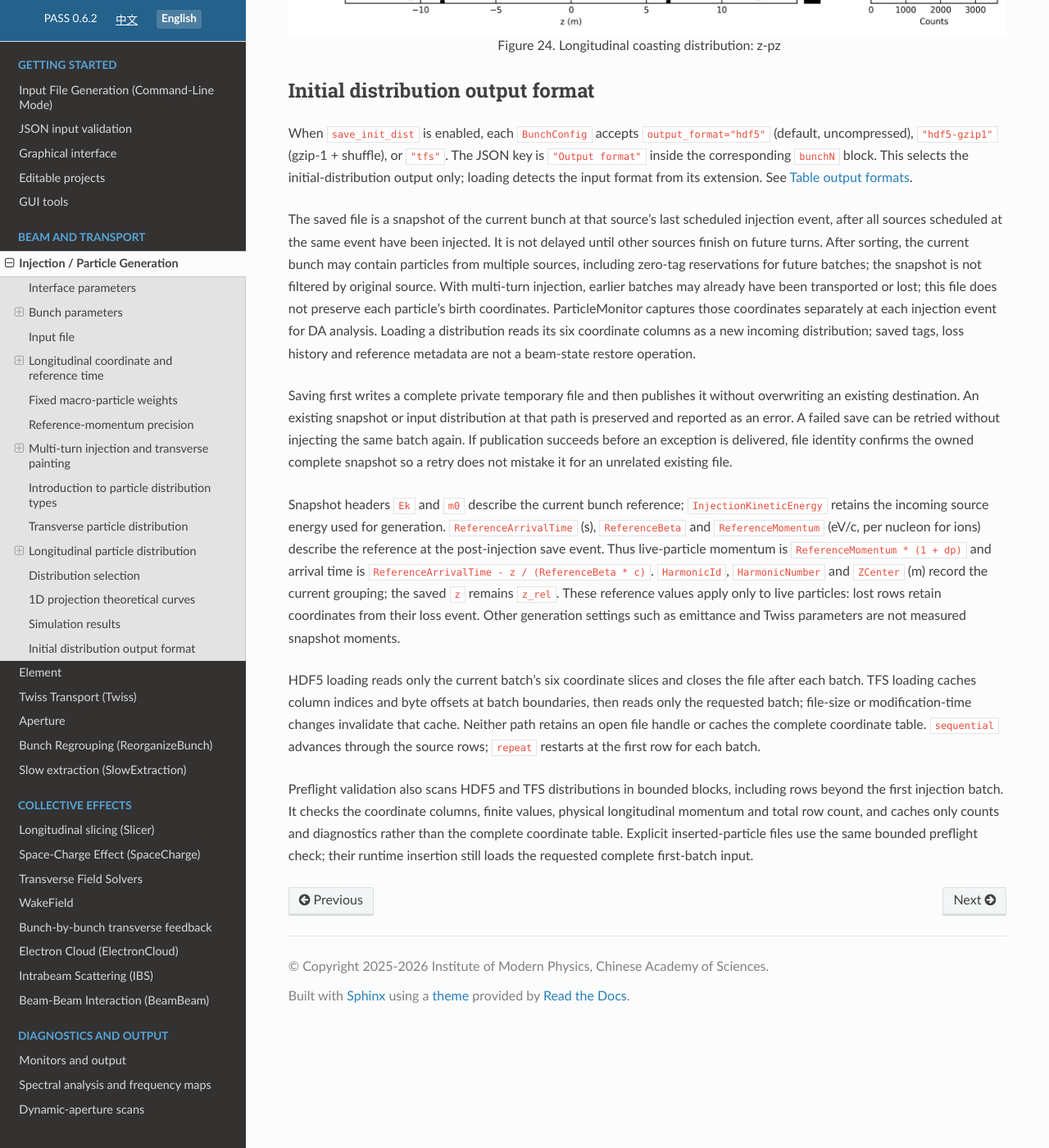
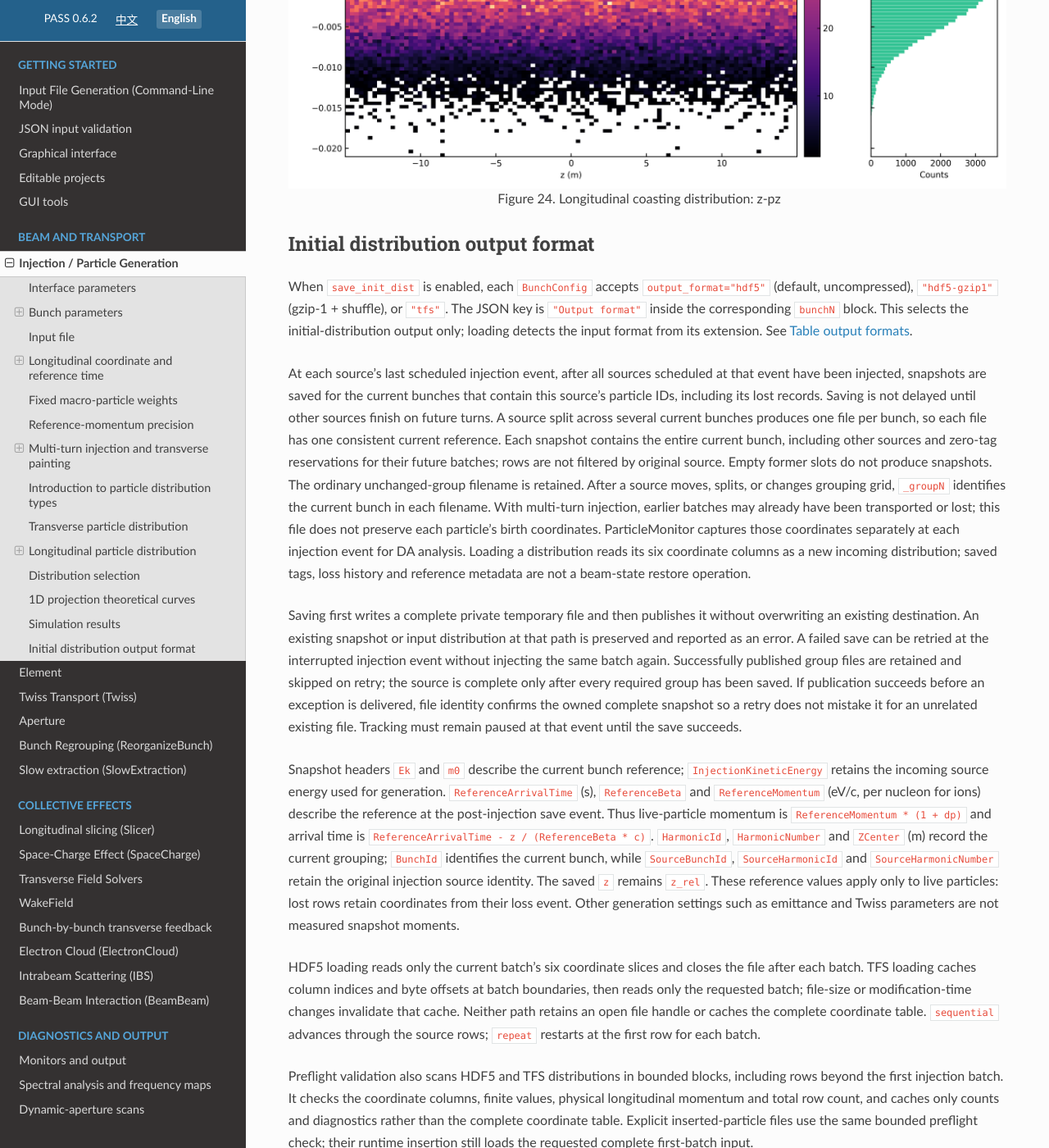
Before and after one commit to changmx/PASS, a Sphinx documentation site: the page built from docs/source/en/injection.rst, in a window 1280 px wide and 1400 px high, scrolled down 39828 px. Shown: the whole window at 82% size. Built offline with Sphinx 7.4.7 and the Read the Docs theme 3.1.0, drawn with Linux system fonts in a browser that asks for light colours; some of the changed text lies outside the part shown.

Commit message:
fix: preserve injection snapshots after bunch regrouping

```diff
--- a/docs/source/en/injection.rst
+++ b/docs/source/en/injection.rst
@@ -1104,10 +1104,20 @@ Bunch filling scheme
 
    The bunch ID ( ``bunch_id`` ) is strictly numbered starting from 0 with a step of 1, determined by the key names ``bunch0`` , ``bunch1`` , ... in the input file. The number of bunches is determined by the number of ``bunch`` keys in the input file.
 
-   ``harmonic_id`` values must be unique and cover :math:`0,1,\ldots,h_{\mathrm{group}}-1` exactly. The number of declared bunches therefore equals ``Harmonic Number``. An unfilled slot is represented by a declared bunch with zero macro particles.
+   ``harmonic_id`` values must be unique and cover :math:`0,1,\ldots,h_{\mathrm{group}}-1` exactly. The number of declared bunches therefore equals ``Harmonic Number``. An unfilled slot is represented by a declared bunch with zero macro particles. The GUI fills missing slots with these empty declarations automatically.
 
    - **Full filling**: every group contains particles, with centers at :math:`0,C/h_{\mathrm{group}},\ldots,(h_{\mathrm{group}}-1)C/h_{\mathrm{group}}`
    - **Partial filling**: retain the complete group-index set and assign zero macro particles to the unfilled slots
+
+A runtime slot is empty only when its allocated particle interval has zero
+length (``start_idx == end_idx``). Particle calculations and per-bunch monitor
+files are skipped for such slots. Pending injection reservations and lost
+particles remain allocated records: zero surviving particles does not make a
+bunch empty, and its loss statistics continue to be recorded. A later
+``SortBunch`` or ``ReorganizeBunch`` can fill an empty slot, which then participates
+normally. Lightweight reference-time/energy updates and shared effect timing
+remain active for empty slots so that subsequent regrouping retains valid
+reference states.
 
 The figure below illustrates bunch grouping around a ring of circumference :math:`C`. The marked points are nominal slots :math:`z_{\mathrm{center}}`, and group indices increase clockwise. The upper figure shows full filling for :math:`h_{\mathrm{group}}=4`; the lower figure shows partial filling for :math:`h_{\mathrm{group}}=5`, with groups 1, 3, and 4 represented by empty bunches:
 
@@ -1587,11 +1597,16 @@ When ``save_init_dist`` is enabled, each ``BunchConfig`` accepts
 This selects the initial-distribution output only; loading detects the
 input format from its extension. See :doc:`monitor/table_output`.
 
-The saved file is a snapshot of the current bunch at that source's last scheduled
-injection event, after all sources scheduled at the same event have been injected.
-It is not delayed until other sources finish on future turns. After sorting,
-the current bunch may contain particles from multiple sources, including zero-tag
-reservations for future batches; the snapshot is not filtered by original source.
+At each source's last scheduled injection event, after all sources scheduled at
+that event have been injected, snapshots are saved for the current bunches that
+contain this source's particle IDs, including its lost records. Saving is not
+delayed until other sources finish on future turns. A source split across several
+current bunches produces one file per bunch, so each file has one consistent
+current reference. Each snapshot contains the entire current bunch, including
+other sources and zero-tag reservations for their future batches; rows are not
+filtered by original source. Empty former slots do not produce snapshots.
+The ordinary unchanged-group filename is retained. After a source moves, splits,
+or changes grouping grid, ``_groupN`` identifies the current bunch in each filename.
 With multi-turn injection, earlier batches may already have
 been transported or lost; this file does not preserve each particle's birth
 coordinates. ParticleMonitor captures those coordinates separately at each
@@ -1602,9 +1617,12 @@ metadata are not a beam-state restore operation.
 Saving first writes a complete private temporary file and then publishes it
 without overwriting an existing destination. An existing snapshot or input
 distribution at that path is preserved and reported as an error. A failed save
-can be retried without injecting the same batch again. If publication succeeds
-before an exception is delivered, file identity confirms the owned complete
-snapshot so a retry does not mistake it for an unrelated existing file.
+can be retried at the interrupted injection event without injecting the same
+batch again. Successfully published group files are retained and skipped on
+retry; the source is complete only after every required group has been saved.
+If publication succeeds before an exception is delivered, file identity confirms
+the owned complete snapshot so a retry does not mistake it for an unrelated
+existing file. Tracking must remain paused at that event until the save succeeds.
 
 Snapshot headers ``Ek`` and ``m0`` describe the current bunch reference;
 ``InjectionKineticEnergy`` retains the incoming source energy used for generation.
@@ -1613,7 +1631,9 @@ Snapshot headers ``Ek`` and ``m0`` describe the current bunch reference;
 event. Thus live-particle momentum is ``ReferenceMomentum * (1 + dp)`` and
 arrival time is ``ReferenceArrivalTime - z / (ReferenceBeta * c)``.
 ``HarmonicId``, ``HarmonicNumber`` and ``ZCenter`` (m) record the current grouping;
-the saved ``z`` remains ``z_rel``. These reference values apply only to live
+``BunchId`` identifies the current bunch, while ``SourceBunchId``,
+``SourceHarmonicId`` and ``SourceHarmonicNumber`` retain the original injection
+source identity. The saved ``z`` remains ``z_rel``. These reference values apply only to live
 particles: lost rows retain coordinates from their loss event. Other generation
 settings such as emittance and Twiss parameters are not measured snapshot moments.
 
```
Also changed, not shown: docs/source/zh/injection.rst (+22 -9 lines), 1 other file.
